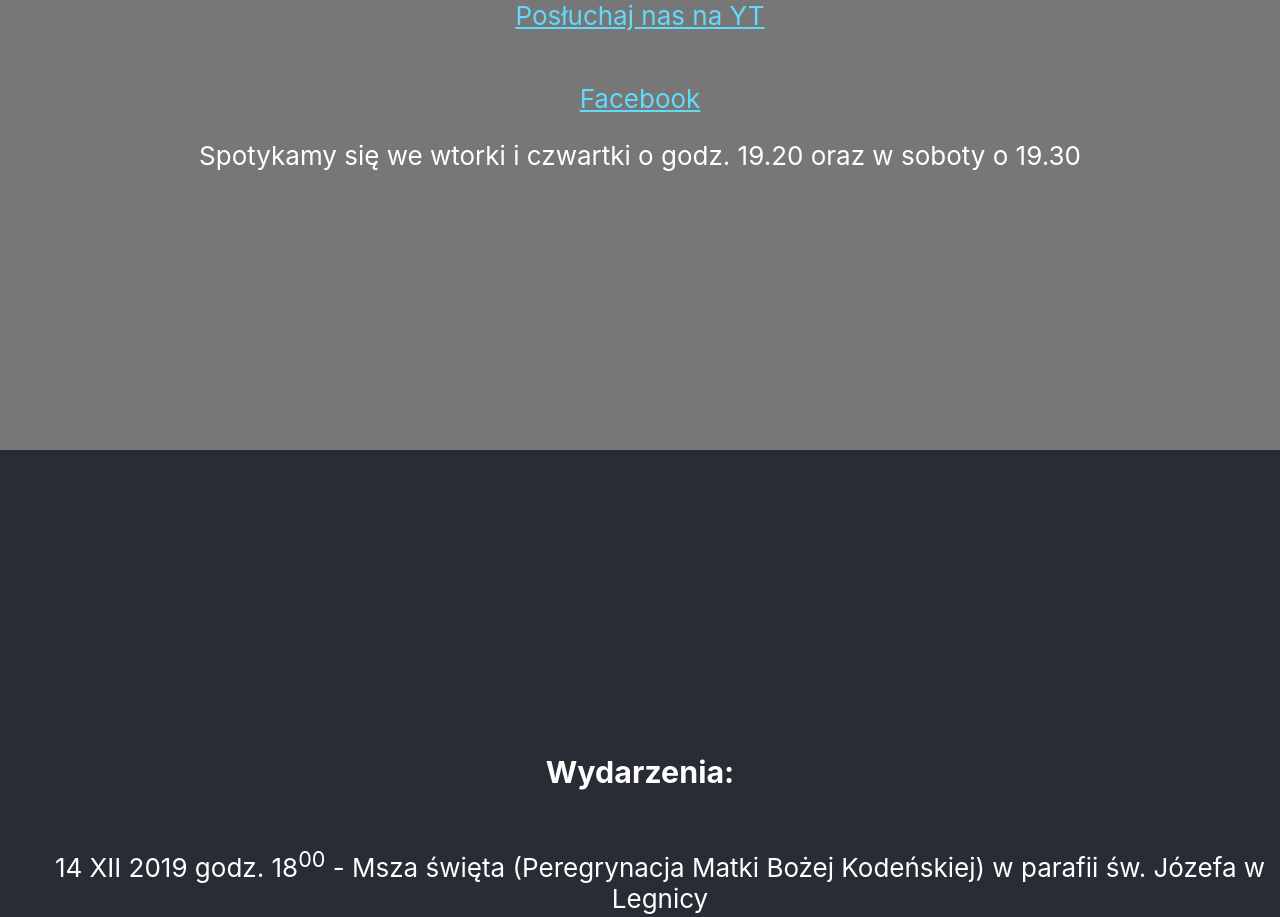
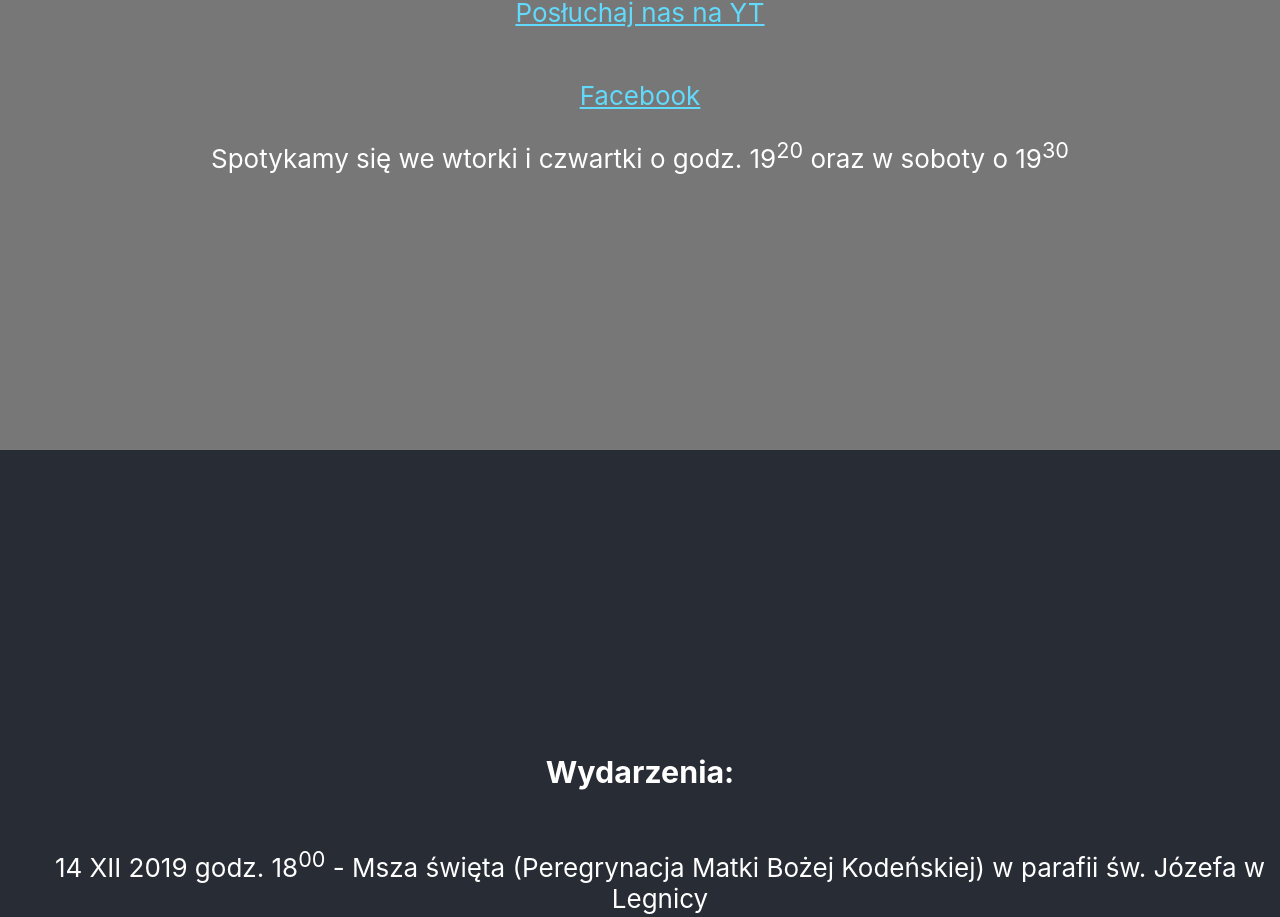
Before and after one commit to danielld75/cantusmirabilislegnica, a React (Create React App) app: page / in a window 1280 px wide. Shown: the part 1150-2067 px from the top of the page. Built offline with nearby package versions, Linux system fonts and the light colour scheme.

Commit message:
edit about

```diff
--- a/src/about.js
+++ b/src/about.js
@@ -19,7 +19,7 @@ const about = () => {
                 rel="noopener noreferrer"
             > Facebook
             </a>
-            <p>Spotykamy się we wtorki i czwartki o godz. 19.20 oraz w soboty o 19.30</p>
+            <p>Spotykamy się we wtorki i czwartki o godz. 19<sup>20</sup> oraz w soboty o 19<sup>30</sup></p>
         </div>
     )
 };
```
